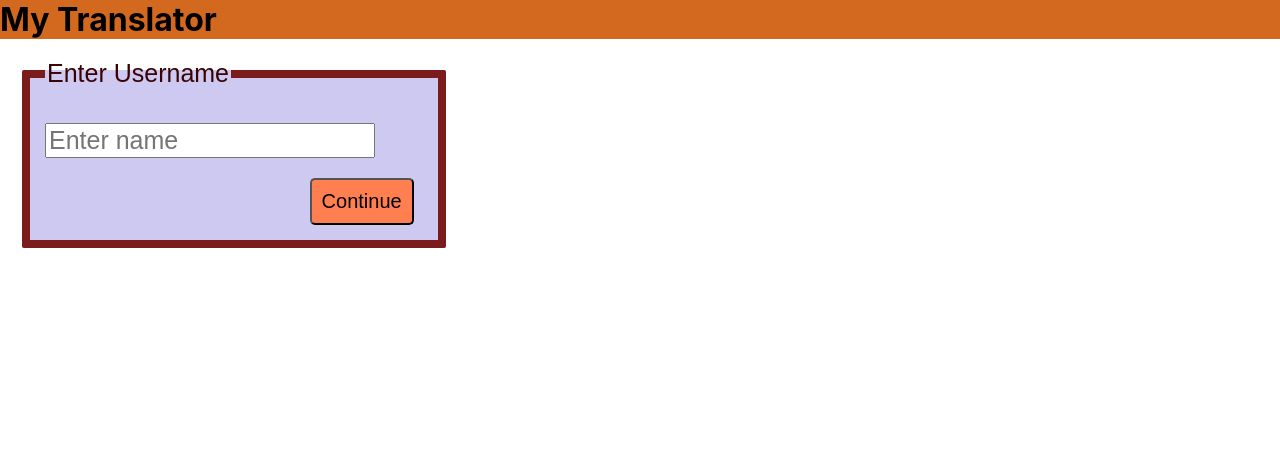
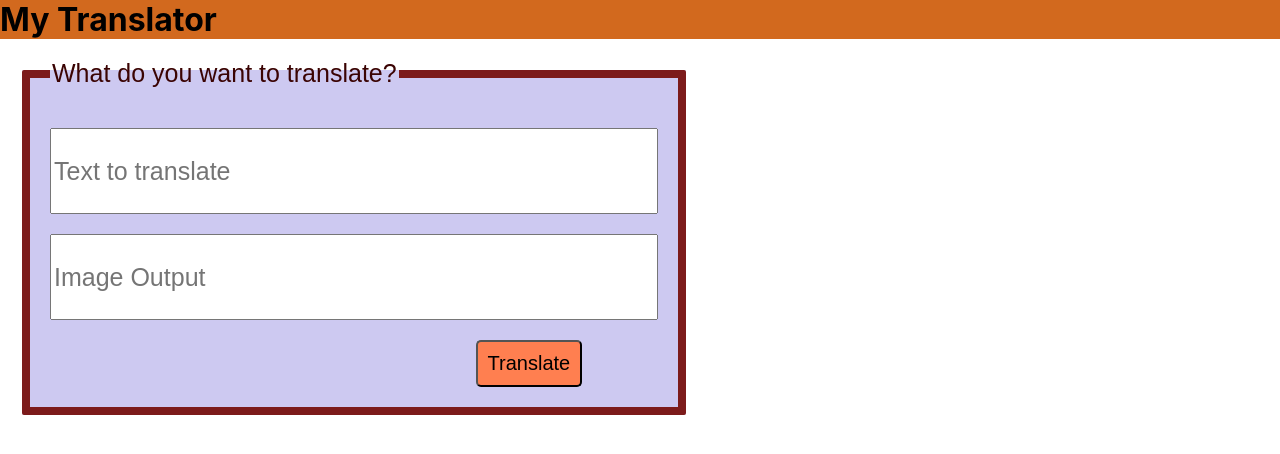
Before and after one commit to gabrielandersson/translator, a React (Create React App) app: page /translator in a window 1280 px wide. Shown: the top 454 px of the page. Built offline with nearby package versions, Linux system fonts and the light colour scheme.

Commit message:
feat: (add) Translator CSS+HTML

```diff
--- a/src/App.js
+++ b/src/App.js
@@ -1,11 +1,16 @@
 import './App.css';
-import Login from './components/Login.js';
+import Login from "./components/Login"
+import Translator from "./components/Translator";
+import { Route, Routes, BrowserRouter } from 'react-router-dom';
 
 function App() {
   return (
-    <div className="App">
-      <Login />
-    </div>
+    <BrowserRouter>
+    <Routes>
+      <Route path="/" element={<Login />}></Route>
+      <Route path="/translator" element={<Translator />}></Route>
+    </Routes>
+  </BrowserRouter>
   );
 }
 
--- a/src/components/Login.css
+++ b/src/components/CSS/Login.css
@@ -9,7 +9,7 @@ fieldset {
     /* display: block; */
     float: left;
     width: 30%;
-    padding: 15px;
+    padding: 20px;
     border-color: rgb(124, 27, 27);
     border-width: 8px;
     background-color: rgb(205, 201, 241);
--- /dev/null
+++ b/src/components/CSS/Translator.css
@@ -0,0 +1,5 @@
+.TransInput {
+    height: 80px;
+    width: 600px;
+    font-size: 25px;
+}
--- a/src/components/Login.js
+++ b/src/components/Login.js
@@ -1,5 +1,5 @@
 import { useState } from "react";
-import './Login.css';
+import './CSS/Login.css';
 
 function Login() {
 
--- /dev/null
+++ b/src/components/Translator.js
@@ -0,0 +1,33 @@
+import './CSS/Translator.css';
+
+
+function Translator() {
+
+
+
+
+
+
+    return (
+        <div className="Translator">
+            <h1> My Translator </h1>
+            <div id="box">
+                <fieldset >
+                    <legend>What do you want to translate? </legend>
+                    <div>
+                        <br></br>
+                        <input class="TransInput" type="text" placeholder="Text to translate"></input>
+                        <br></br>
+                        <br></br>
+                        <input class="TransInput" type="text" placeholder="Image Output"></input>
+                        <br></br>
+                        <br></br>
+                        <button id="btn" >Translate</button>
+                    </div>
+                </fieldset>
+            </div>
+        </div>
+    )
+}
+
+export default Translator
```
